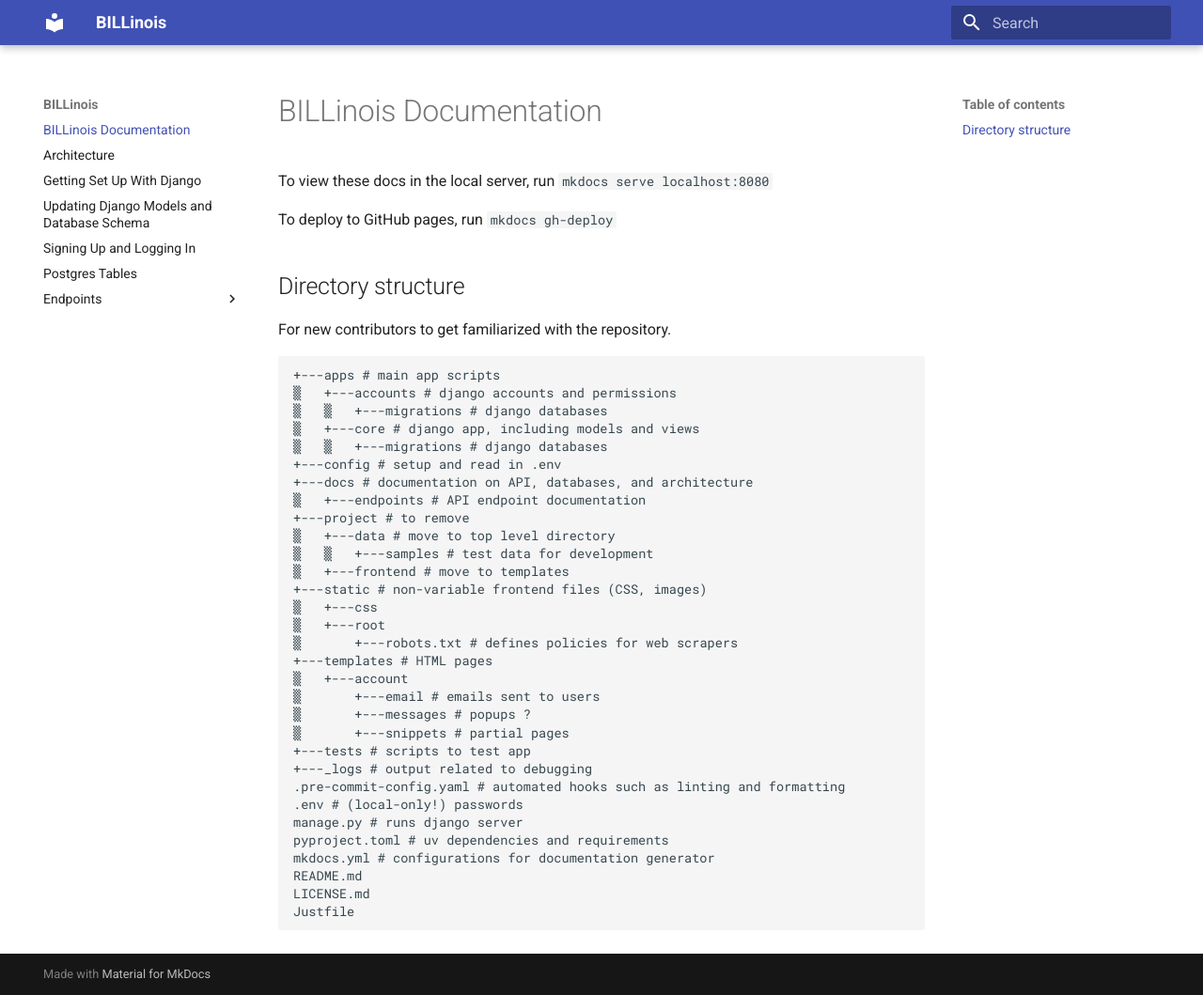
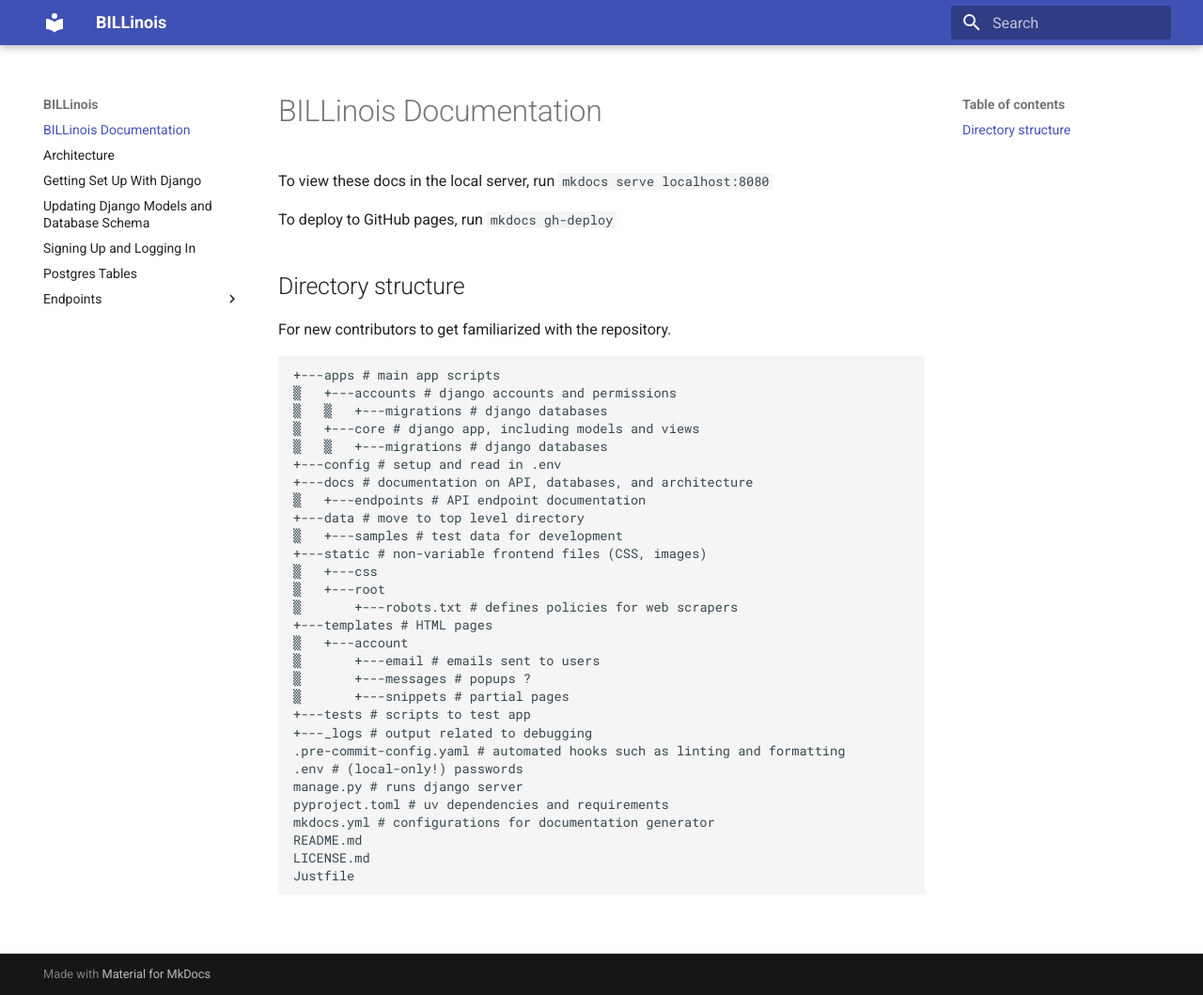
Before and after one commit to uchicago-capp-30320/BILLinois, an MkDocs documentation site: the page built from docs/index.md, in a window 1280 px wide and 1059 px high. Shown: the whole window at 94% size. Built offline with MkDocs 1.6.1 and Material for MkDocs 9.7.7, drawn with Linux system fonts in a browser that asks for light colours.

Commit message:
update directory structure

```diff
--- a/docs/index.md
+++ b/docs/index.md
@@ -17,10 +17,8 @@ For new contributors to get familiarized with the repository.
 +---config # setup and read in .env
 +---docs # documentation on API, databases, and architecture
 ▒   +---endpoints # API endpoint documentation
-+---project # to remove
-▒   +---data # move to top level directory
-▒   ▒   +---samples # test data for development
-▒   +---frontend # move to templates
++---data # move to top level directory
+▒   +---samples # test data for development
 +---static # non-variable frontend files (CSS, images)
 ▒   +---css
 ▒   +---root
```
